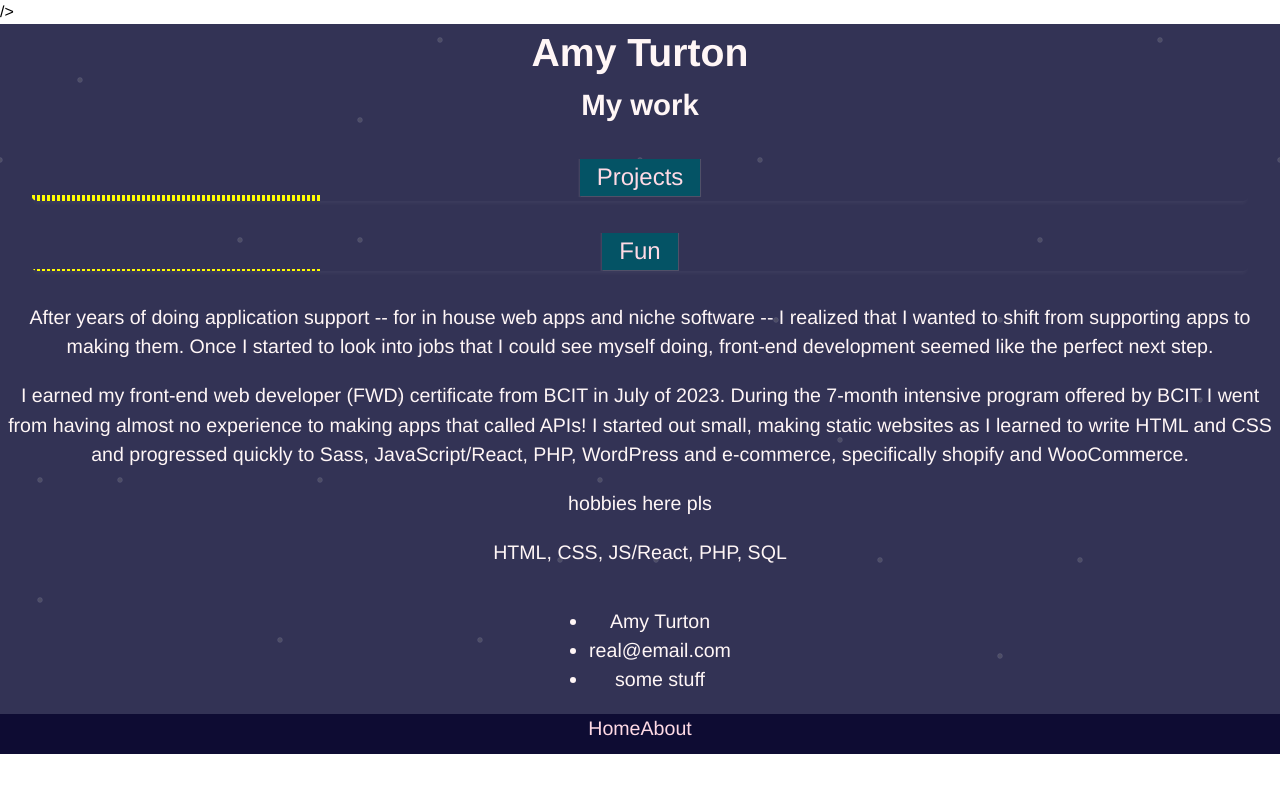
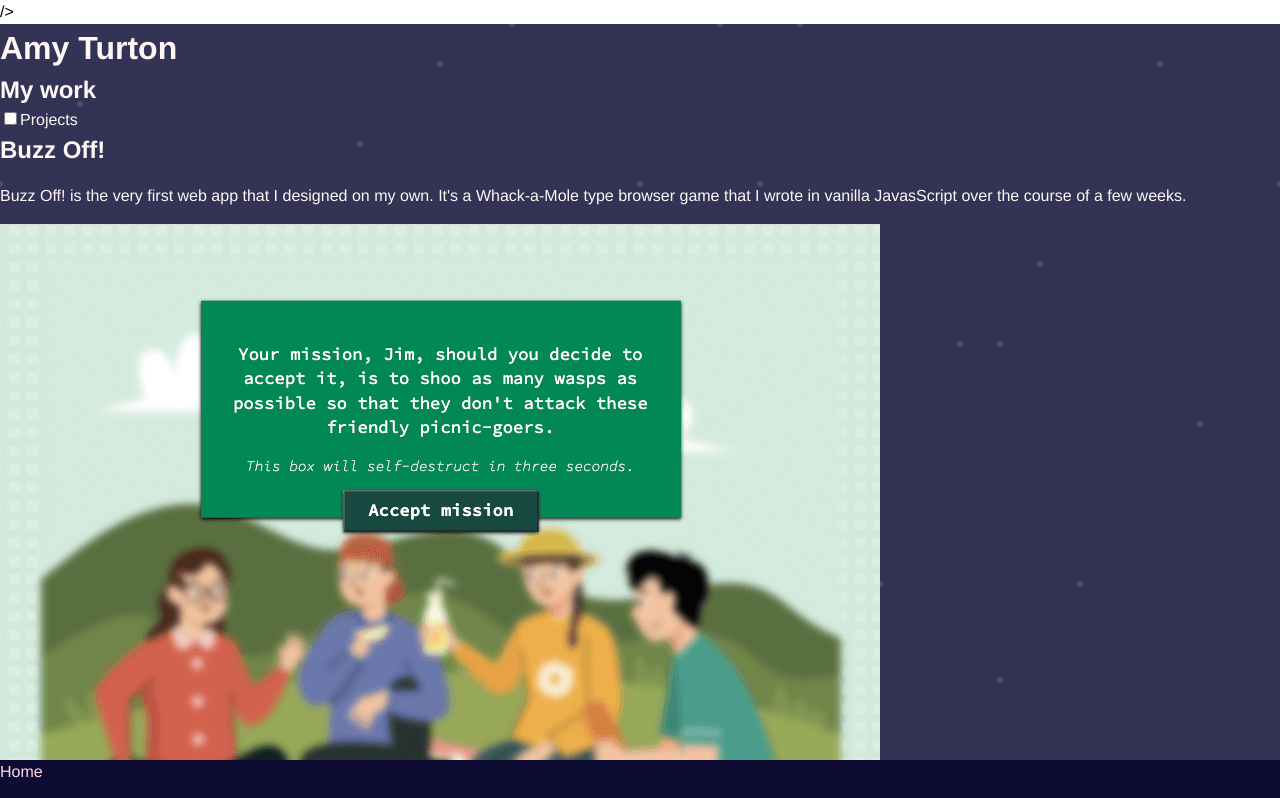
Before and after one commit to manytrout/portfolio-amy, a React (Create React App) app: page / in a window 1280 px wide. Shown: the top 798 px of the page. Built offline with nearby package versions, Linux system fonts and the light colour scheme; a web font is replaced by a local one.

Commit message:
single page and not found page work the way i want

```diff
--- a/src/App.js
+++ b/src/App.js
@@ -4,11 +4,9 @@ import "./scss/App.scss";
 
 import Header from "./components/Header";
 import PageHome from "./pages/PageHome";
-import About from "./components/About";
 import Footer from "./components/Footer";
 import MainNav from "./components/MainNav";
 import PageProject from "./pages/PageProject";
-import PageNotFound from "./pages/PageNotFound";
 import ScrollToTop from "./components/ScrollToTop";
 
 function App() {
@@ -16,14 +14,12 @@ function App() {
 		<div className="App">
 			<BrowserRouter path="/">
 				<Header title="Amy Turton" />
-
+				{/* DONE: add a check on slugs so that page not found works as it should
+					TO DO: add hash link so it can be parallax */}
+				{/* <Route path="/about" element={<About />} /> */}
 				<Routes>
 					<Route path="/" element={<PageHome />} />
-					<Route path="/about" element={<About />} />
-					{/* <Route path="/projects" element={<PageProjects />} /> */}
-					{/* Leaving the projects route here incase I decide I want it later. It's a candidate for full removal though. */}
 					<Route path="/:slug" element={<PageProject />} />
-					<Route path="*" element={<PageNotFound />} />
 				</Routes>
 				<Footer
 					myName="Amy Turton"
--- a/src/components/MainNav.js
+++ b/src/components/MainNav.js
@@ -6,9 +6,9 @@ function MainNav() {
 				<li>
 					<NavLink to="/">Home</NavLink>
 				</li>
-				<li>
+				{/* <li>
 					<NavLink to="/about">About</NavLink>
-				</li>
+				</li> */}
 			</ul>
 		</nav>
 	);
--- a/src/data/projectData.js
+++ b/src/data/projectData.js
@@ -239,7 +239,32 @@ const posts = [
 		),
 		titleImage: project_titleImage,
 		titleImageAltText: "flowersssss",
-	},
+	},{
+		slug: "short-sample",
+		projectType: "assignment",
+		title: "Short Sample For Testing",
+		body: (
+			<div className="summary">
+				<p>
+					A short sample
+				</p>
+			</div>
+		),
+		details: (
+			<div className="details">
+				<p className="planning">
+					Short planning sample
+				</p>
+				<p className="working">
+					short working sample
+				</p>
+				<p className="challenges"></p>
+			</div>
+		)
+		// ,
+		// titleImage: project_titleImage,
+		// titleImageAltText: "flowersssss",
+	}
 	//
 	// TEMPLATE for projectData record
 	// {
--- a/src/pages/PageNotFound.js
+++ b/src/pages/PageNotFound.js
@@ -8,7 +8,7 @@ const PageNotFound = () => {
 
 	return (
 		<main>
-			<section className="page-not-found-section">
+			<section className="single-page">
 				<h2>404 ... : (</h2>
 				<p>Page not found.</p>
 				<p>
--- a/src/pages/PageProject.js
+++ b/src/pages/PageProject.js
@@ -1,23 +1,29 @@
+import {useState} from "react";
 import {useEffect} from "react";
-import {Link, Navigate, useParams} from "react-router-dom";
+import {useParams} from "react-router-dom";
 import Project from "../components/Project";
-import { getPost } from "../data/projectData";
+import {getPost} from "../data/projectData";
+import PageNotFound from "./PageNotFound";
 
 function PageProject() {
 	let {slug} = useParams();
+	const [data, setData] = useState();
 
 	useEffect(() => {
 		document.title = `${slug}`;
+		setData(getPost(slug));
 	}, [slug]);
 
-    let data = getPost(slug)
+	document.title = `${slug}`;
 
-    document.title = `${slug}`;
-
-	return (
-		<main className="single-project-page-container">
-			<Project {...data} />
-		</main>
-	);
+	if (data) {
+		return (
+			<main className="single-page single-project-page-container">
+				<Project {...data} />
+			</main>
+		);
+	} else {
+		return <PageNotFound />;
+	}
 }
 export default PageProject;
--- a/src/scss/App.scss
+++ b/src/scss/App.scss
@@ -105,152 +105,152 @@ body {
 .App {
 	height: 100%;
 	width: 100%;
-	display: flex;
-	// flex-wrap: wrap;
-	flex-direction: column;
-	align-items: center;
-	justify-content: space-between;
-	text-align: center;
-	font-size: calc(10px + 1.2vmin);
-	// the calc above, with 1.6vmin, seems like close enough to the right balance for now
+	// display: flex;
+	// // flex-wrap: wrap;
+	// // flex-direction: column;
+	// align-items: center;
+	// justify-content: space-between;
+	// text-align: center;
+	// font-size: calc(10px + 1.2vmin);
+	// // the calc above, with 1.6vmin, seems like close enough to the right balance for now
 	color: #fff6f6;
 	background-color: #333355;
 	background-image: portfolio.$spaceBackground;
 	background-attachment: fixed;
-	// background-size: cover;
-	width: 100%;
 	background-repeat: no-repeat;
 	/* background by SVGBackgrounds.com */
 }
-
-/* accordion functionality from https://dev.to/sababg/css-only-accordion-59db */
-// TO DO: research how to make this keyboard friendly
-input {
-	position: absolute;
-	opacity: 0;
-	z-index: -1;
-}
-.accordion {
-	margin: 10px;
-	border-radius: 5px;
-	overflow: hidden;
-	box-shadow: 0 4px 4px -2px portfolio.$greyAlmostTransparent;
-}
-.accordion-label {
-	font-size: 1.5rem;
-	padding: 0.3rem 1rem;
-	border: 1px solid;
-	border-color: transparent;
-	background-color: portfolio.$tealMedium;
-	color: portfolio.$pinkLight;
-	cursor: pointer;
-	animation: ping-surge 2.5s infinite ease-in-out;
-}
-@keyframes ping-surge {
-	0% {
-		box-shadow: 0 0 0 0px portfolio.$yellowPartlyTransparent;
-	}
-	50% {
-		box-shadow: 0 0 2px 1px portfolio.$yellowPartlyTransparent;
-	}
-	100% {
-		box-shadow: 0 0px 0px 0px portfolio.$yellowPartlyTransparent;
-	}
-}
-.accordion-content {
-	max-height: 0;
-	padding: 0 1em;
-	// background: portfolio.$blueDark;
-	background-color: portfolio.$lilacTransparent;
-	transition: all 0.35s;
-}
-input:checked ~ .accordion-content {
-	max-height: 100vh;
-	padding: 1em;
-	// border: 1px dashed yellow;
+.single-page {
+	// TO DO: make sure the nav etc is sticky
+	height: 100vh;
+	width: 100%;
 }
 
-/* accordion functionality from https://dev.to/sababg/css-only-accordion-59db */
+// /* accordion functionality from https://dev.to/sababg/css-only-accordion-59db */
+// // TO DO: research how to make this keyboard friendly
+// input {
+// 	position: absolute;
+// 	opacity: 0;
+// 	z-index: -1;
+// }
+// .accordion {
+// 	margin: 10px;
+// 	border-radius: 5px;
+// 	overflow: hidden;
+// 	box-shadow: 0 4px 4px -2px portfolio.$greyAlmostTransparent;
+// }
+// .accordion-label {
+// 	font-size: 1.5rem;
+// 	padding: 0.3rem 1rem;
+// 	border: 1px solid;
+// 	border-color: transparent;
+// 	background-color: portfolio.$tealMedium;
+// 	color: portfolio.$pinkLight;
+// 	cursor: pointer;
+// 	animation: ping-surge 2.5s infinite ease-in-out;
+// }
+// @keyframes ping-surge {
+// 	0% {
+// 		box-shadow: 0 0 0 0px portfolio.$yellowPartlyTransparent;
+// 	}
+// 	50% {
+// 		box-shadow: 0 0 2px 1px portfolio.$yellowPartlyTransparent;
+// 	}
+// 	100% {
+// 		box-shadow: 0 0px 0px 0px portfolio.$yellowPartlyTransparent;
+// 	}
+// }
+// .accordion-content {
+// 	max-height: 0;
+// 	padding: 0 1em;
+// 	// background: portfolio.$blueDark;
+// 	background-color: portfolio.$lilacTransparent;
+// 	transition: all 0.35s;
+// }
+// input:checked ~ .accordion-content {
+// 	max-height: 100vh;
+// 	padding: 1em;
+// 	// border: 1px dashed yellow;
+// }
 
+// /* accordion functionality from https://dev.to/sababg/css-only-accordion-59db */
 
+// .buttonContainer {
+// 	margin: 1rem auto;
+// 	button {
+// 		font-size: 1.5rem;
+// 		padding: 0.3rem 1rem;
+// 		margin: 0.5rem;
+// 		border: 1px solid;
+// 		border-color: transparent;
+// 		background-color: portfolio.$tealMedium;
+// 		color: portfolio.$pinkLight;
+// 		cursor: pointer;
+// 		animation: ping-surge 1.8s infinite ease-in-out;
+// 		a {
+// 			object-fit: 100%; // TO DO: figure out why this goes beyond the container bounds
+// 		}
+// 	}
 
+// 	@keyframes ping-surge {
+// 		0% {
+// 			// box-shadow: 0 0 2px 0px portfolio.$yellowPartlyTransparent;
+// 			box-shadow: 0 0 1px 1px portfolio.$yellowPartlyTransparent;
+// 		}
+// 		// 15% {
+// 		// 	box-shadow: 0 0 2px 1px portfolio.$yellowPartlyTransparent;
+// 		// }
+// 		// 25% {
+// 		// 	box-shadow: 0 0 4px 1px portfolio.$yellowPartlyTransparent;
+// 		// }
+// 		// 50% {
+// 		// 	box-shadow: 0 0 6px 2px portfolio.$yellowPartlyTransparent;
+// 		// }
+// 		// 75% {
+// 		// 	box-shadow: 0 0 4px 1px portfolio.$yellowPartlyTransparent;
+// 		// }
+// 		// 85% {
+// 		// 	box-shadow: 0 0 2px 1px portfolio.$yellowPartlyTransparent;
+// 		// }
+// 		100% {
+// 			box-shadow: 0 0px 3px 2px portfolio.$yellowPartlyTransparent;
+// 		}
+// 	}
 
-.buttonContainer {
-	margin: 1rem auto;
-	button {
-		font-size: 1.5rem;
-		padding: 0.3rem 1rem;
-		margin: 0.5rem;
-		border: 1px solid;
-		border-color: transparent;
-		background-color: portfolio.$tealMedium;
-		color: portfolio.$pinkLight;
-		cursor: pointer;
-		animation: ping-surge 1.8s infinite ease-in-out;
-		a {
-			object-fit: 100%; // TO DO: figure out why this goes beyond the container bounds
-		}
-	}
+// 	.ctaButton:hover {
+// 		// background-color: #a85565;
+// 		background-color: portfolio.$tealMedium;
+// 	}
+// }
 
-	@keyframes ping-surge {
-		0% {
-			// box-shadow: 0 0 2px 0px portfolio.$yellowPartlyTransparent;
-			box-shadow: 0 0 1px 1px portfolio.$yellowPartlyTransparent;
-		}
-		// 15% {
-		// 	box-shadow: 0 0 2px 1px portfolio.$yellowPartlyTransparent;
-		// }
-		// 25% {
-		// 	box-shadow: 0 0 4px 1px portfolio.$yellowPartlyTransparent;
-		// }
-		// 50% {
-		// 	box-shadow: 0 0 6px 2px portfolio.$yellowPartlyTransparent;
-		// }
-		// 75% {
-		// 	box-shadow: 0 0 4px 1px portfolio.$yellowPartlyTransparent;
-		// }
-		// 85% {
-		// 	box-shadow: 0 0 2px 1px portfolio.$yellowPartlyTransparent;
-		// }
-		100% {
-			box-shadow: 0 0px 3px 2px portfolio.$yellowPartlyTransparent;
-		}
-	}
-
-	.ctaButton:hover {
-		// background-color: #a85565;
-		background-color: portfolio.$tealMedium;
-	}
-}
-
-.tiles-container {
-	border: solid blue 1px;
-	border: transparent;
-	.accordion {
-		// border: dotted red 2px;
-		margin: 2rem;
-		// border: transparent;
-		.singleTile {
-			margin: 0;
-			width: 18rem;
-			border: dashed yellow 1px;
-			// border: transparent;
-			img {
-				// border: dotted white 1px;
-				width: 90%;
-				max-width: 19rem;
-			}
-			button {
-				width: 100%;
-				position:relative;
-				bottom: 0;
-				left: 0;
-				padding: 0;
-				margin: 0;
-			}
-		}
-	}
-}
+// .tiles-container {
+// 	border: solid blue 1px;
+// 	border: transparent;
+// 	.accordion {
+// 		// border: dotted red 2px;
+// 		margin: 2rem;
+// 		// border: transparent;
+// 		.singleTile {
+// 			margin: 0;
+// 			width: 18rem;
+// 			border: dashed yellow 1px;
+// 			// border: transparent;
+// 			img {
+// 				// border: dotted white 1px;
+// 				width: 90%;
+// 				max-width: 19rem;
+// 			}
+// 			button {
+// 				width: 100%;
+// 				position:relative;
+// 				bottom: 0;
+// 				left: 0;
+// 				padding: 0;
+// 				margin: 0;
+// 			}
+// 		}
+// 	}
+// }
 // TO DO:
 // make tiles-container responsive (media queries),
 // make it a variable of some sort so I can use it again
@@ -265,6 +265,9 @@ input:checked ~ .accordion-content {
 	bottom: 0px;
 	background-color: portfolio.$blueDark;
 }
+// .page-not-found-section {
+
+// }
 
 /* style outline from Jonathon */
 
```
